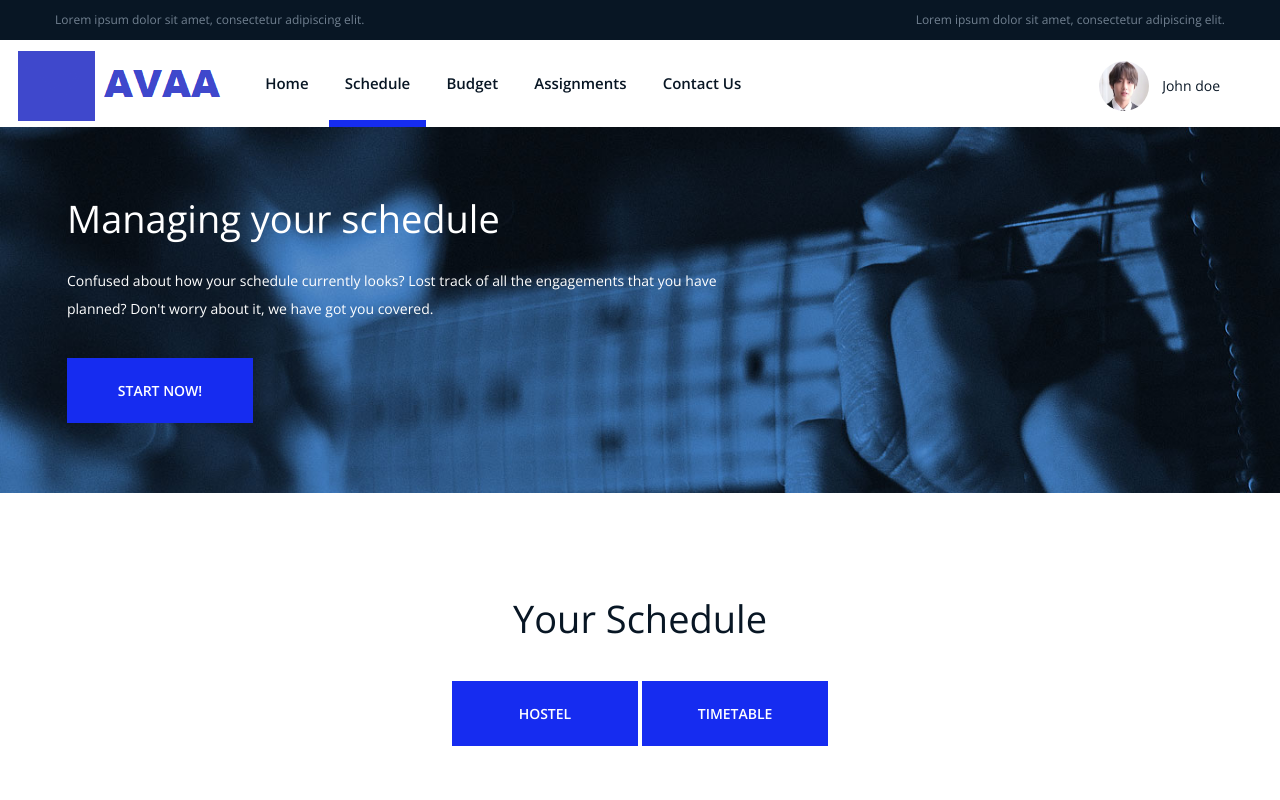
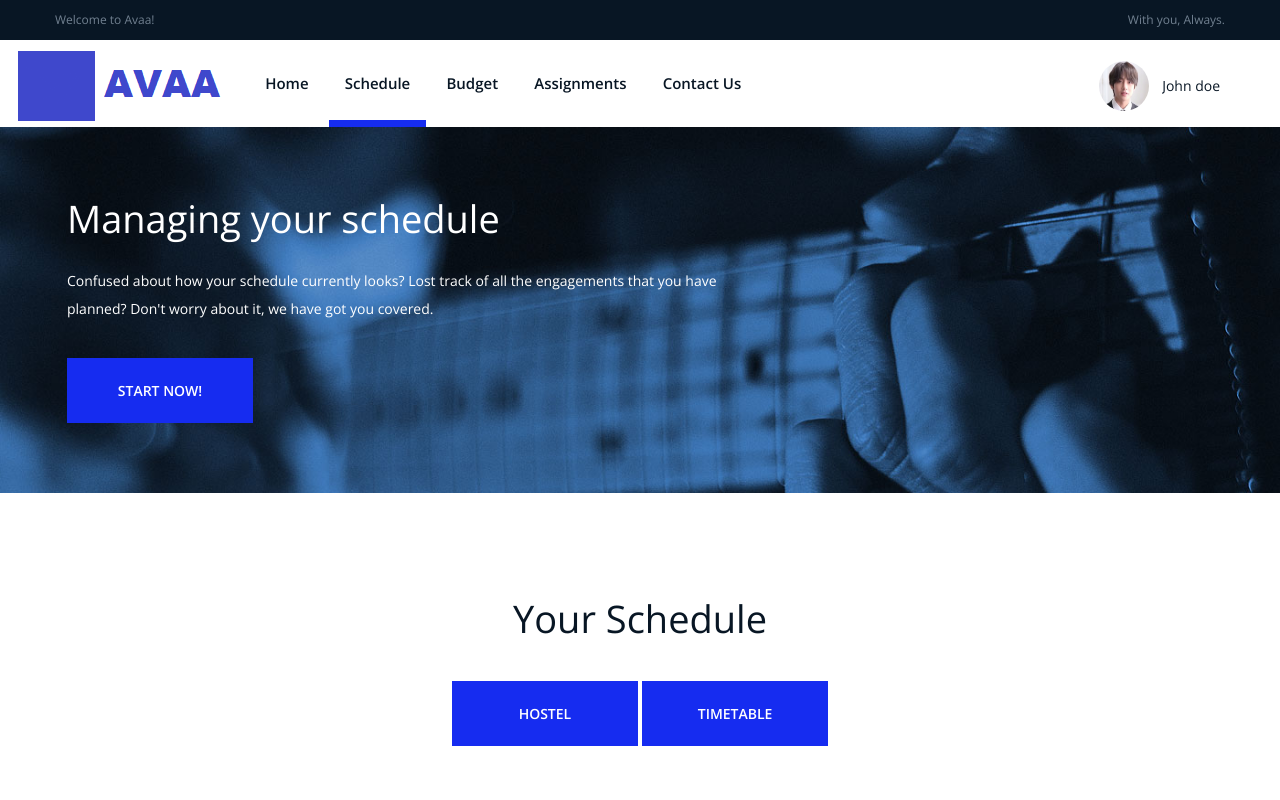
Before and after one commit to mystic-potato/AVAA, a plain HTML site: page about.html in a window 1280 px wide. Shown: the top 800 px of the page. Drawn offline with nearby package versions, Linux system fonts and the light colour scheme.

Commit message:
Update about.html

```diff
--- a/about.html
+++ b/about.html
@@ -49,10 +49,10 @@
 			<div class="container-fluid">
 				<div class="row">
 					<div class="col-md-6">
-						<p>Lorem ipsum dolor sit amet, consectetur adipiscing elit.</p>
+						<p>Welcome to Avaa!</p>
 					</div>
 					<div class="col-md-6 text-md-right">
-						<p>Lorem ipsum dolor sit amet, consectetur adipiscing elit.</p>
+						<p>With you, Always.</p>
 					</div>
 				</div>
 			</div>
```
